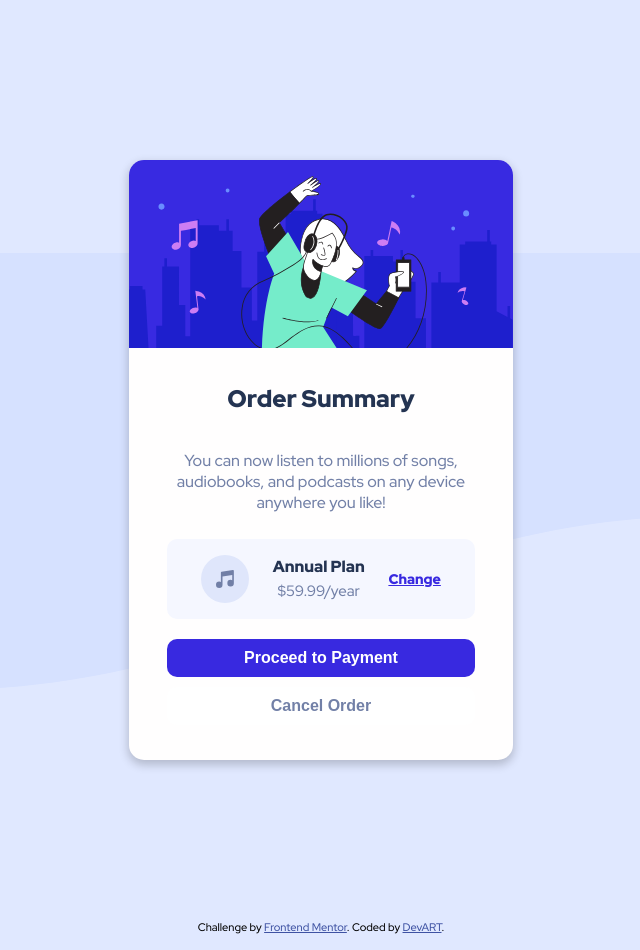
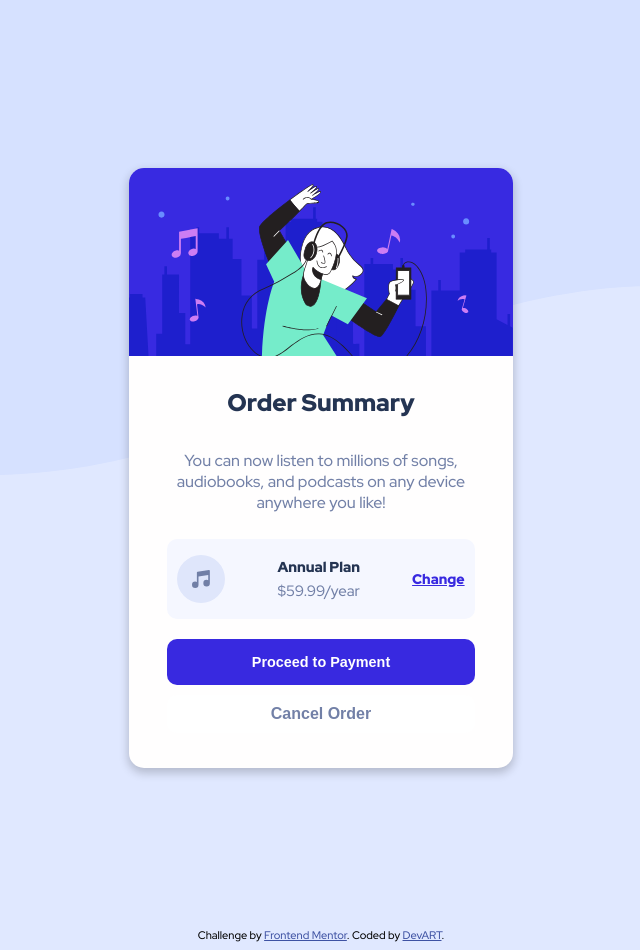
Before and after one commit to DevART36/order-summary-component-main, a plain HTML site: page index.html in a window 1280 px wide. Shown: the whole page, without its empty margins (319-959 px from the left). Drawn offline with Linux system fonts and the light colour scheme.

Commit message:
'changed bg-size'

```diff
--- a/index.html
+++ b/index.html
@@ -24,14 +24,14 @@
 
     <div class="description">
       <div class="order">
-      <h2 style="font-size: 1.5em">Order Summary</h2>
+      <h1>Order Summary</h1>
 
   <p>You can now listen to millions of songs, audiobooks, and podcasts on any
   device anywhere you like!</p>
       </div>
   <div class="price">
   <img class="music-logo" src="images/icon-music.svg" alt="">
-  <div class="price-plan-text"><h4>Annual Plan</h4><p>$59.99/year</p></div>
+  <div class="price-plan-text"><h2>Annual Plan</h2><p>$59.99/year</p></div>
   <a href="#" class="change-btn">Change</a>
 </div>
   <div class="payment">
--- a/style.css
+++ b/style.css
@@ -11,13 +11,27 @@
     box-sizing: border-box;
 }
 body {
-    background: var(--Pale-blue) url(images/pattern-background-desktop.svg) no-repeat scroll center;
-    background-size: initial;
+    background-color: var(--Pale-blue);
+    background-image: url("images/pattern-background-desktop.svg");
+    background-repeat: no-repeat;
+    background-size: 100% 50%;
+    display: -ms-grid;
+    display: grid;
+    -webkit-box-pack: center;
+    -ms-flex-pack: center;
+    justify-content: center;
+    -ms-flex-line-pack: center;
+    align-content: center;
     font-family: 'Red Hat Display', sans-serif;
-
+}
+h1 {
+    font-size: 1.5em;
+}
+h2 {
+    font-size: 0.9em;
 }
 .card {
-    border-radius: 15px;
+    border-radius: 25%;
     -webkit-border-radius: 15px;
     border: none;
     background: rgba(255,254,254,255);
@@ -76,7 +90,7 @@ body {
     }
     .description .price {
         display: flex;
-        justify-content: space-evenly;
+       justify-content: space-between;
         align-items: center;
         flex-flow: row nowrap;
         width: 80%;
@@ -88,7 +102,9 @@ body {
 
     }
   .price .price-plan-text {
+
         display: flex;
+        justify-self: flex-start;
         flex-flow: column nowrap;
         justify-content: center;
         align-items: center;
@@ -107,6 +123,7 @@ body {
   }
 
   .price > .change-btn {
+
       color: var(--Bright-blue);
       font-weight: bold;
       font-size: 14px;
@@ -143,6 +160,8 @@ body {
   .blue-bg {
       background-color: var(--Bright-blue);
       color: white;
+      padding: 15px;
+      font-size: 0.9em;
   }
   .blue-bg:hover {
       filter: saturate(0.4);
```
